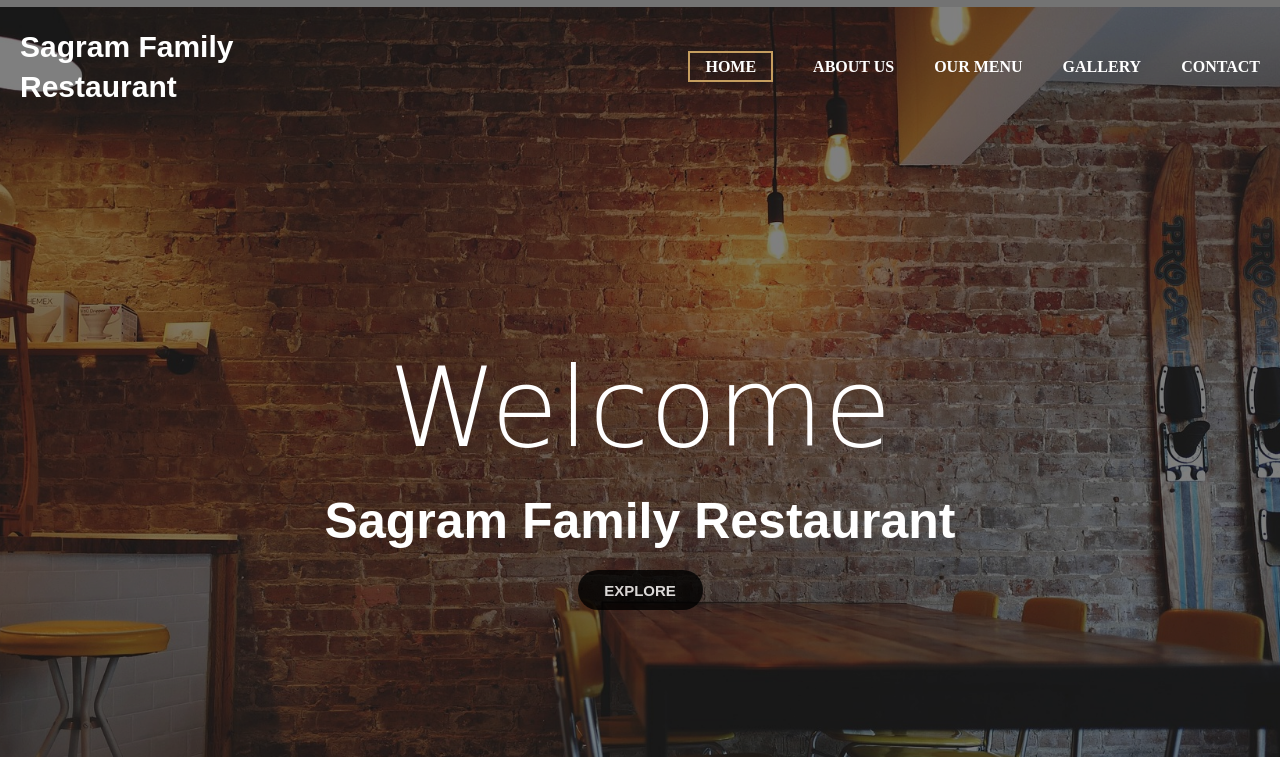
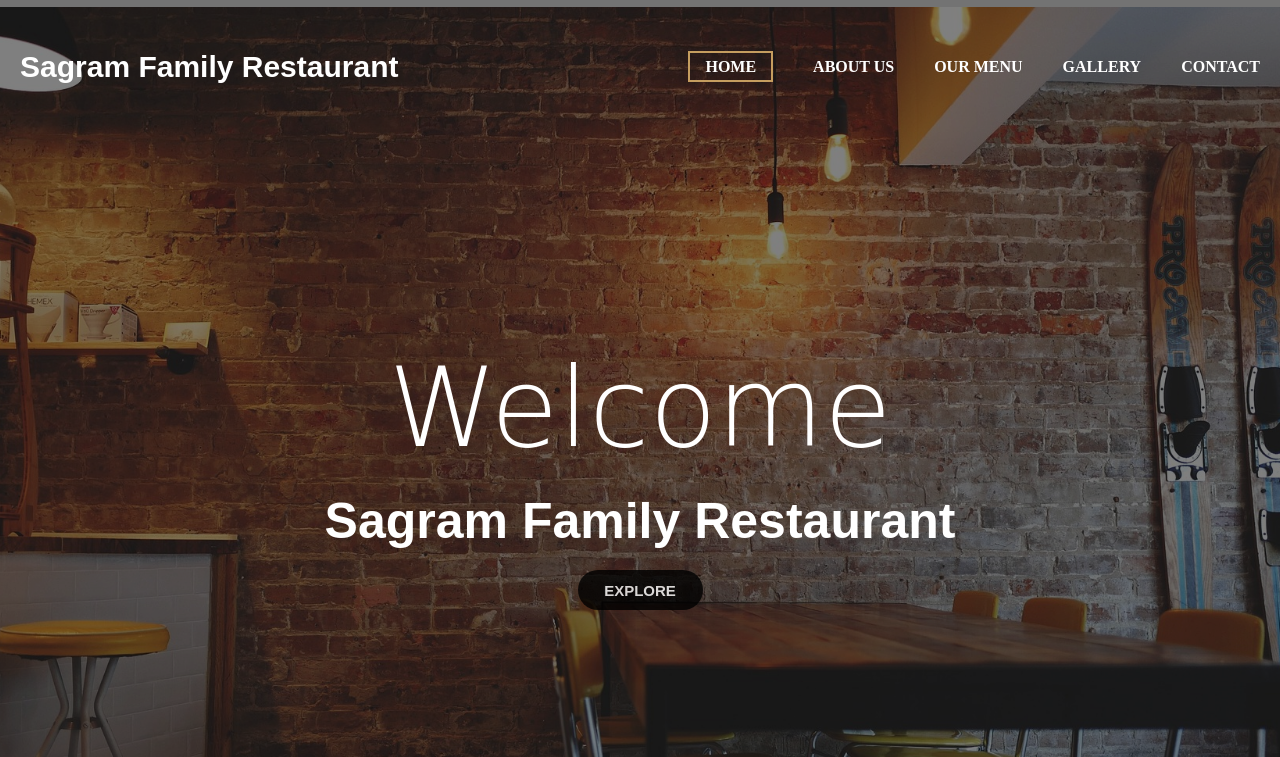
Before and after one commit to Rohanukey/Restaurant-site, a plain HTML site: page index.html in a window 1280 px wide. Shown: the part 43-800 px from the top of the page. Drawn offline with Linux system fonts and the light colour scheme; a web font is replaced by a local one.

Commit message:
Update 01-Homepage.css

```diff
--- a/01-Homepage.css
+++ b/01-Homepage.css
@@ -90,7 +90,7 @@ header {
 
 
 .logo {
-    width: auto;
+    width: 450px;
     display: inline;
     font-family: sans-serif;
 }
```
